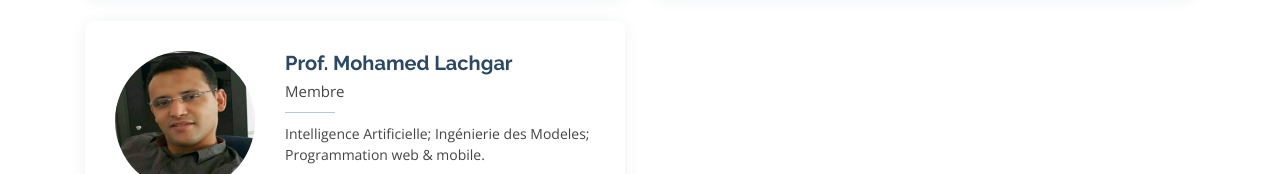
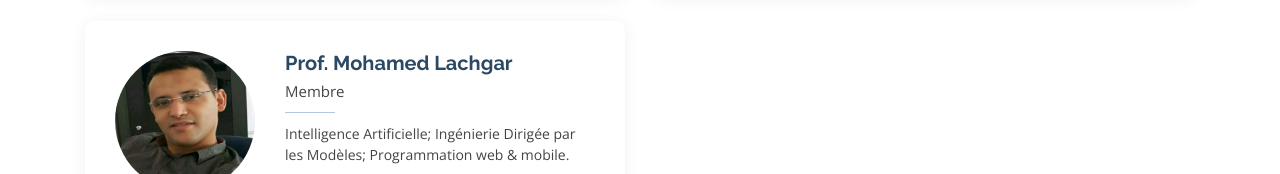
Before and after one commit to lachgar/lti, a plain HTML site: page index.html in a window 1280 px wide. Shown: the part 6070-6244 px from the top of the page. Drawn offline with nearby package versions, Linux system fonts and the light colour scheme.

Commit message:
first commit

```diff
--- a/index.html
+++ b/index.html
@@ -772,7 +772,7 @@
                                 <div class="member-info">
                                     <h4>Prof. Mohamed Lachgar</h4>
                                     <span>Membre</span>
-                                    <p>Intelligence Artificielle; Ingénierie des Modeles; Programmation web & mobile.</p>
+                                    <p>Intelligence Artificielle; Ingénierie Dirigée par les Modèles; Programmation web & mobile.</p>
                                     <div class="social">
                                         <a href=""><i class="ri-twitter-fill"></i></a>
                                         <a href=""><i class="ri-facebook-fill"></i></a>
```
